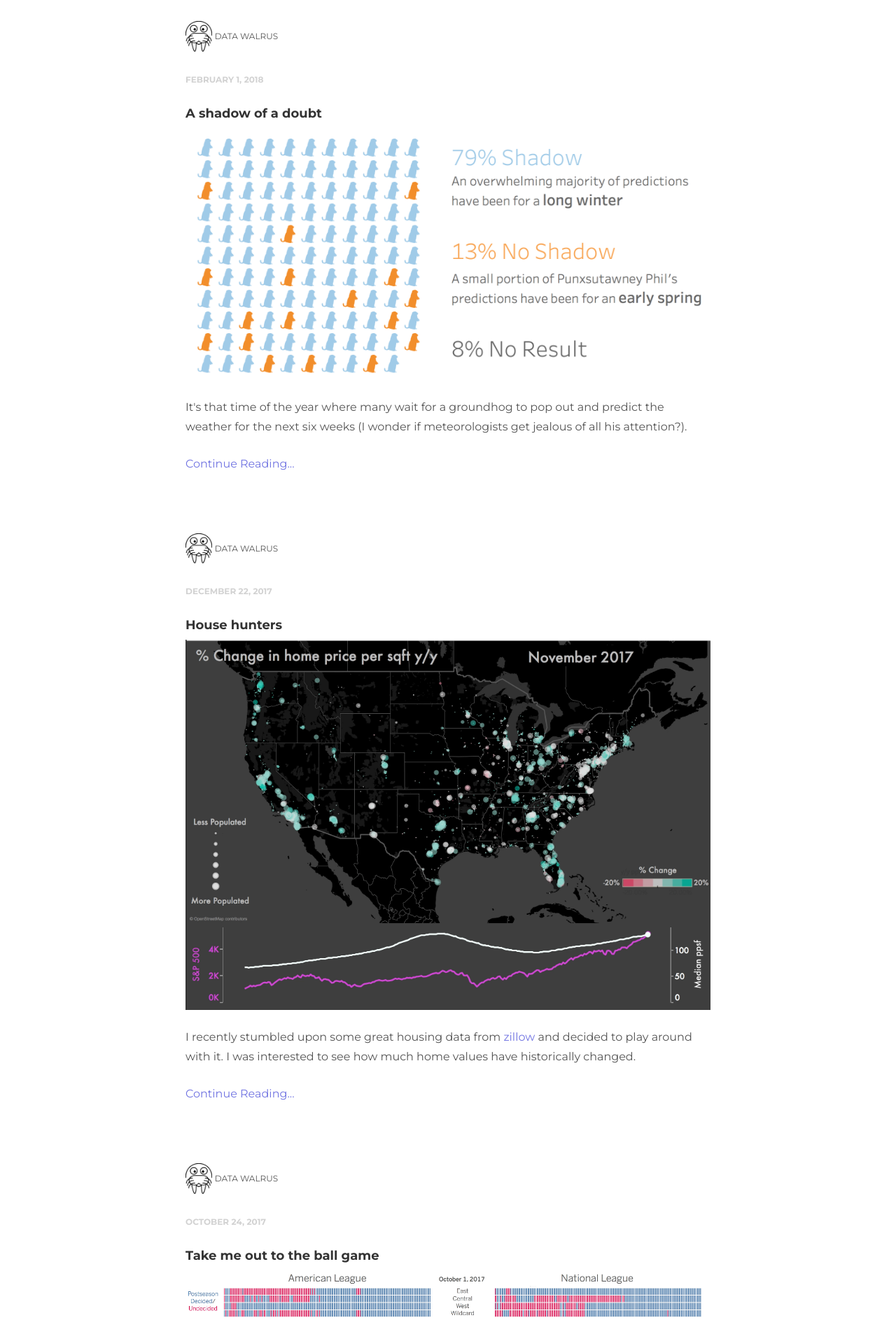
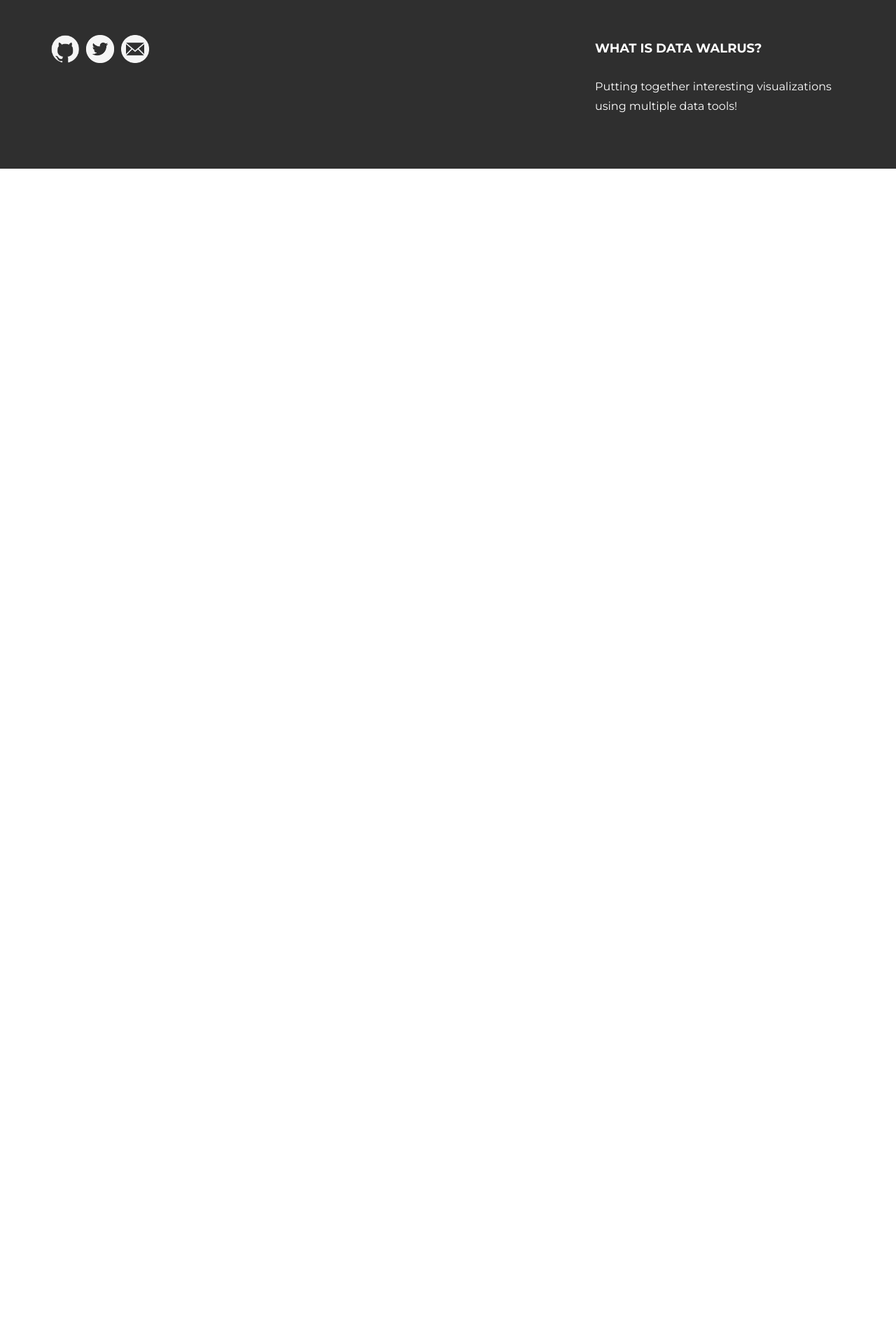
Before and after one commit to olddatawalrus/test, a Django app: page / in a window 1280 px wide. Shown: the part 101-1987 px from the top of the page at 70% size. After the commit the page ends 342 px from the top, so only its background shows below. Run offline with Django 3.2, Linux system fonts and the light colour scheme; some libraries are stand-ins or nearby versions.

Commit message:
Update base.html

```diff
--- a/helloworld/templates/base.html
+++ b/helloworld/templates/base.html
@@ -34,95 +34,73 @@
   </head>
 
   <body>
+	<div class="navbar navbar-inverse navbar-static-top">
+	  <div class="container">
+	    <div class="navbar-header">
+	      <button type="button" class="navbar-toggle" data-toggle="collapse" data-target=".navbar-collapse">
+		<span class="icon-bar"></span>
+		<span class="icon-bar"></span>
+		<span class="icon-bar"></span>
+	      </button>
+	      <img class="img-brand" src="static/helloworld/img/walrus_edit.png" width="50px" height="50px">
+	      <a class="navbar-brand" href="index.html">Data Walrus</a>
+	    </div>
+	    <div class="navbar-collapse collapse">
+	      <ul class="nav navbar-nav navbar-right">
+		<!-- <li><a href="work.html">Work</a></li> -->
+		<li><a href="index.html">Blog</a></li>
+		<li><a href="about.html">About</a></li>
+		<li><a href="services.html">Services</a></li>
+		<li><a href="contact.html">Contact</a></li>
+	      </ul>
+	    </div><!--/.nav-collapse -->
+	  </div>
+	</div>
+    {% block body %}{% endblock %}
 
-    {% block header %}{% endblock %}
+<div id="footer">
+	<div class="container">
+		<div class="row">
+<!-- 			<div class="col-lg-4">
+				<h4>My Bunker</h4>
+				<p>
+					Some Address 987,<br/>
+					+34 9054 5455, <br/>
+					Madrid, Spain.
+				</p>
+			</div> -->
 
-	<!-- +++++ Posts Lists +++++ -->
-	<!-- +++++ First Post +++++ -->
-	<div id="white">
-	    <div class="container">
-			<div class="row">
-				<div class="col-lg-8 col-lg-offset-2">
-					<p><img src="/static/helloworld/img/user.png" width="5%" height="5%"> <ba>Data Walrus</ba></p>
-					<p><bd>February 1, 2018</bd></p>
-					<a href="groundhog_day.html">
-						<h4>A shadow of a doubt</h4>
-						<p><img class="img-responsive" src="/static/helloworld/img/groundhog_preview.png" alt=""></p>
+			<div class="col-lg-4">
+				<!-- <h4>My Links</h4> -->
+				<p>
+					<!-- <a href="https://github.com/thedatawalrus/thedatawalrus.github.io">Github</a><br/>
+					<a href="https://twitter.com/data_walrus">Twitter</a><br/> -->
+					<a href="https://github.com/thedatawalrus/thedatawalrus.github.io">
+						<img src="static/helloworld/img/github-icon.png" alt="" width="40px" height="40px" hspace="3">
 					</a>
-					<p>It's that time of the year where many wait for a groundhog to pop out and predict the weather for the next six weeks (I wonder if meteorologists get jealous of all his attention?).</p>
-					<p><a href="groundhog_day.html">Continue Reading...</a></p>
-				</div>
+					<a href="https://twitter.com/data_walrus">
+						<img src="static/helloworld/img/Twitterbird.png" alt="" width="40px" height="40px" hspace="3">
+					</a>
+					<a href="mailto:datawalrus@gmail.com">
+						<img src="static/helloworld/img/email-circle.png" alt="" width="40px" height="40px" hspace="3">
+					</a>
+					<!-- <a href="#">Facebook</a> -->
+				</p>
+			</div><!-- /col-lg-4 -->
+			<div class="col-lg-4">
+				<h4></h4>
+				<p>
+				</p>
+			</div>
 
-			</div><!-- /row -->
-	    </div> <!-- /container -->
-	</div><!-- /white -->
+			<div class="col-lg-4">
+				<h4>What is Data Walrus?</h4>
+				<p>Putting together interesting visualizations using multiple data tools!</p>
+			</div>
 
-	<div id="white">
-	    <div class="container">
-			<div class="row">
-				<div class="col-lg-8 col-lg-offset-2">
-					<p><img src="/static/helloworld/img/user.png" width="5%" height="5%"> <ba>Data Walrus</ba></p>
-					<p><bd>December 22, 2017</bd></p>
-					<a href="home_value.html">
-						<h4>House hunters</h4>
-						<p><img class="img-responsive" src="/static/helloworld/img/home_value.png" alt=""></p>
-					</a>
-					<p>I recently stumbled upon some great housing data from <a href = https://www.zillow.com/research/data/> zillow </a>and decided to play around with it. I was interested to see how much home values have historically changed.</p>
-					<p><a href="home_value.html">Continue Reading...</a></p>
-				</div>
+		</div>
 
-			</div><!-- /row -->
-	    </div> <!-- /container -->
-	</div><!-- /white -->
-
-	<div id="white">
-	    <div class="container">
-			<div class="row">
-				<div class="col-lg-8 col-lg-offset-2">
-					<p><img src="/static/helloworld/img/user.png" width="5%" height="5%"> <ba>Data Walrus</ba></p>
-					<p><bd>October 24, 2017</bd></p>
-					<a href="mlb.html">
-						<h4>Take me out to the ball game</h4>
-						<p><img class="img-responsive" src="/static/helloworld/img/mlb.png" alt=""></p>
-					</a>
-					<p>So, I’m a big baseball fan. Not a huge fan in the sense that I’ll watch it daily (anymore), but more so in the sense that I admire the strategy and complexity of the sport. Oh, and I’m a fan of all the analytics.</p>
-					<p><a href="mlb.html">Continue Reading...</a></p>
-				</div>
-
-			</div><!-- /row -->
-	    </div> <!-- /container -->
-	</div><!-- /white -->
-
-	<!-- +++++ Second Post +++++ -->
-	<div id="white">
-	    <div class="container">
-			<div class="row">
-				<div class="col-lg-8 col-lg-offset-2">
-					<p><img src="/static/helloworld/img/user.png" width="5%" height="5%"> <ba>Data Walrus</ba></p>
-					<p><bd>May 18, 2016</bd></p>
-					<a href="exoplanet_post.html">
-						<h4>I want to believe.</h4>
-						<p><img class="img-responsive" src="/static/helloworld/img/exoplanet.png" alt=""></p>
-					</a>
-					<p>I enjoy reading about early exploration. I’m fascinated by the thought of people finding untouched parts of the world. I’ve always wondered, how would it feel to know that no one has ever experienced a place that you are now experiencing?</p>
-					<p><a href="exoplanet_post.html">Continue Reading...</a></p>
-				</div>
-
-			</div><!-- /row -->
-	    </div> <!-- /container -->
-	</div><!-- /white -->
-
-	<!-- +++++ Third Post +++++ -->
-
-
-
-
-	{% block footer %}{% endblock %}
-
-
-    <!-- Bootstrap core JavaScript
-    ================================================== -->
-    <!-- Placed at the end of the document so the pages load faster -->
-    <script src="/static/helloworld/js/bootstrap.min.js"></script>
+	</div>
+</div>
   </body>
 </html>
```
